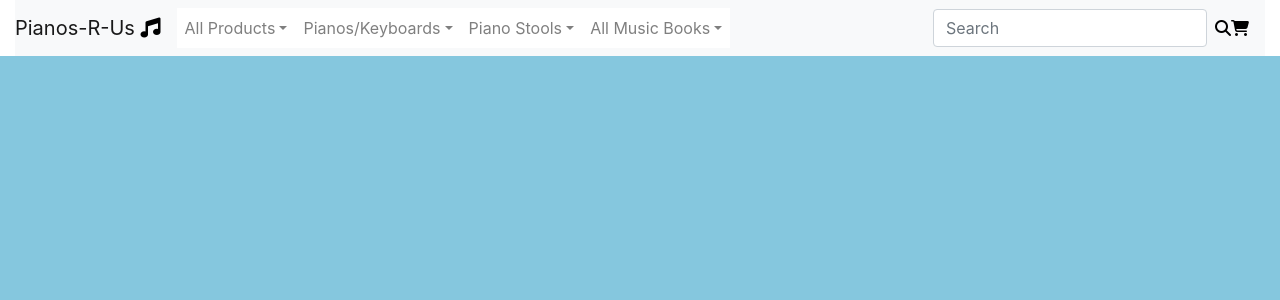
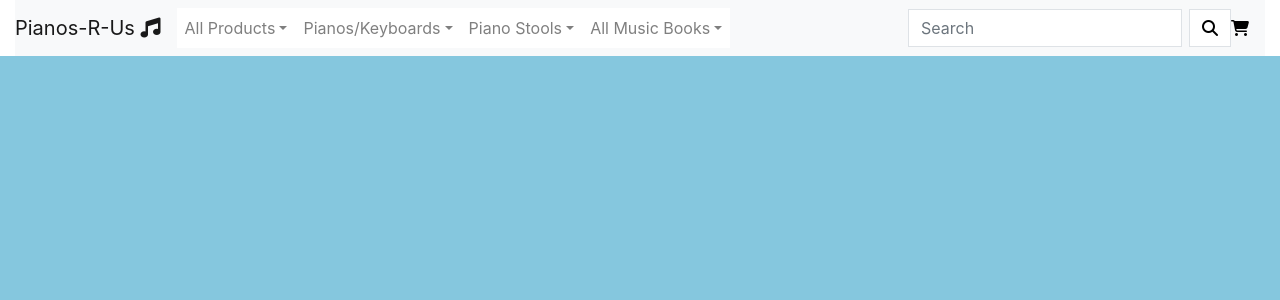
Before and after one commit to Keeganw3/Pianos-R-Us, a Django app: page / in a window 1280 px wide. Shown: the top 300 px of the page. Run offline with Django 3.2, Linux system fonts and the light colour scheme; some libraries are stand-ins or nearby versions.

Commit message:
[ADD] added search bar functionality and css

```diff
--- a/static/css/base.css
+++ b/static/css/base.css
@@ -15,6 +15,16 @@ header, li {
     background-color: white;
 }
 
-i {
+.icon {
+    align-items: center;
+}
+
+.btn-black {
+    background-color: white;
     color: black;
 }
+
+.btn-black:hover {
+    background-color: black;
+    color: white;
+}
--- a/templates/base.html
+++ b/templates/base.html
@@ -95,10 +95,19 @@
               </div>
             </li>
           </ul>
-          <form class="form-inline my-2 my-lg-0">
-            <input class="form-control mr-sm-2" type="search" placeholder="Search" aria-label="Search">
-            <i class="fas fa-search"></i>
+          <form method="GET" action="" class="form-inline my-2 my-lg-0">
+            <div class="input-group w-100">
+              <input class="form-control mr-sm-2 border border-black rounded-0" type="text" name="search" placeholder="Search" aria-label="Search">
+              <div class="input-group-append">
+                <button class="form-control btn btn-black border border-black rounded-0" type="submit">
+                  <span class="icon">
+                    <i class="fas fa-search"></i>
+                  </span>
+                </button>
+              </div>
+            </div>
           </form>
+<!--        <div class="col-12 col-lg-4 my-auto py-1 py-lg-0"> -->
           <i class="fas fa-shopping-cart"></i>
         </div>
       </nav>
```
